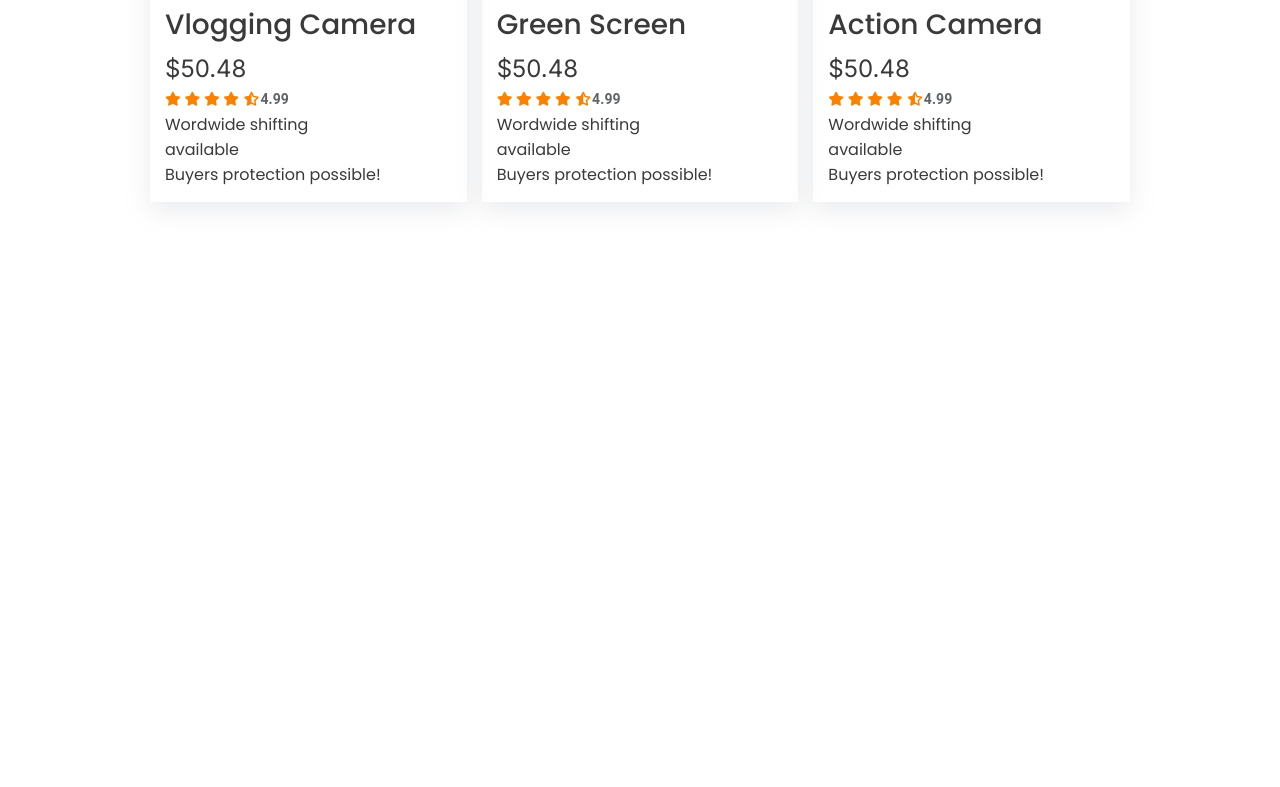
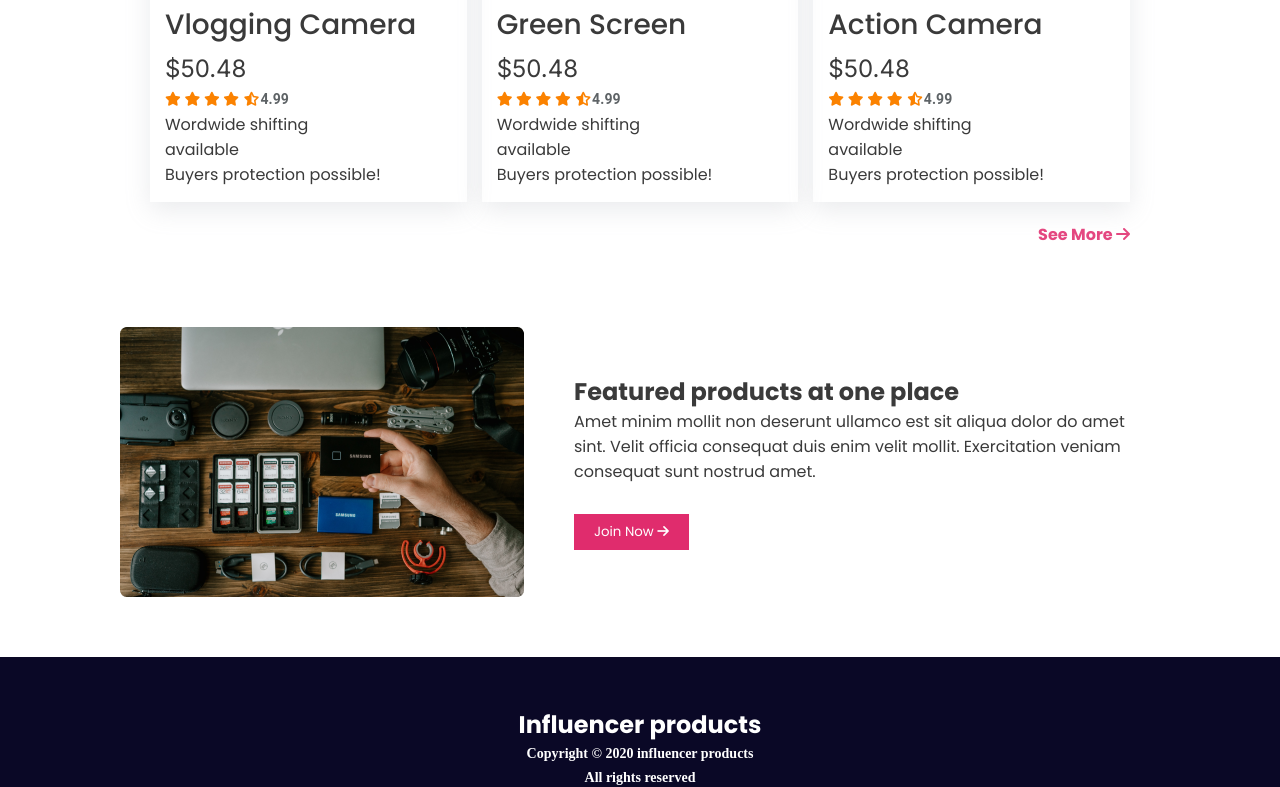
Before and after one commit to Mazed1314/influencer-gear-main, a plain HTML site: page index.html in a window 1280 px wide. Shown: the part 2068-2855 px from the top of the page. Before the commit the page ends 2320 px from the top, so only its background shows below. Drawn offline with Linux system fonts and the light colour scheme.

Commit message:
footer done

```diff
--- a/index.html
+++ b/index.html
@@ -124,8 +124,8 @@
                 <i class="fa-solid fa-star"></i>
                 <i class="fa-solid fa-star"></i>
                 <i class="fa-solid fa-star"></i>
-                <i class="fa-solid fa-star"></i>
-                <i class="fa-solid fa-star-half-stroke"></i>4.99
+                <i class="fa-solid fa-star-half-stroke"></i
+                ><i class="fa-regular fa-star"></i>4.99
               </h4>
               <p>
                 Wordwide shifting <br />
@@ -230,7 +230,37 @@
             </div>
           </div>
         </div>
+        <div class="button-holder">
+          <button class="btn-main">
+            See More <i class="fa-solid fa-arrow-right"></i>
+          </button>
+        </div>
+      </section>
+      <section class="featured">
+        <img src="images/gear.png" alt="" />
+        <div class="featured-content">
+          <h2 class="featured-title">Featured products at one place</h2>
+          <p>
+            Amet minim mollit non deserunt ullamco est sit aliqua dolor do amet
+            sint. Velit officia consequat duis enim velit mollit. Exercitation
+            veniam consequat sunt nostrud amet.
+          </p>
+          <button class="featured-btn">
+            Join Now <i class="fa-solid fa-arrow-right"></i>
+          </button>
+        </div>
       </section>
     </main>
+
+    <footer>
+      <h3>Influencer products</h3>
+      <p>Copyright © 2020 influencer products <br />All rights reserved</p>
+      <div class="social-link">
+        <a href=""><i class="fa-brands fa-instagram"></i></a>
+        <a href=""><i class="fa-brands fa-dribbble"></i></a>
+        <a href=""><i class="fa-brands fa-twitter"></i></a>
+        <a href=""><i class="fa-brands fa-youtube"></i></a>
+      </div>
+    </footer>
   </body>
 </html>
--- a/style.css
+++ b/style.css
@@ -17,7 +17,8 @@
   background: #e02c6d;
   padding: 8px 20px;
 }
-.btn-primary > i {
+.btn-primary > i,
+.featured-btn > i {
   color: #fff;
 }
 
@@ -77,6 +78,9 @@ header .other-site-link {
 
 /* main style start */
 
+main .popular-collection {
+  padding: 0px 150px;
+}
 main .popular-collection h3 {
   text-align: center;
   font-size: 1.8rem;
@@ -86,7 +90,7 @@ main .popular-collection .popular-collection-content {
   display: grid;
   grid-template-columns: repeat(3, 1fr);
   gap: 15px;
-  padding: 50px 150px;
+  padding-top: 50px;
   justify-content: center;
 }
 main .popular-collection .popular-collection-content .card {
@@ -117,6 +121,65 @@ main .popular-collection .card .card-rating {
 main .popular-collection .card .card-rating i {
   color: #fb8200;
 }
+main .popular-collection .button-holder {
+  text-align: right;
+}
+.btn-main {
+  color: rgba(224, 44, 109, 0.87);
+  background: none;
+  border: none;
+  font-family: Poppins;
+  font-size: 1rem;
+  font-weight: 700;
+  padding: 20px 0;
+}
+.btn-main > i {
+  color: rgba(224, 44, 109, 0.87);
+}
+
+main .featured {
+  display: flex;
+  gap: 50px;
+  padding: 60px 120px;
+  align-items: center;
+}
+main > .featured > .featured-title {
+  font-family: Poppins;
+  font-size: 2.3rem;
+  font-weight: 700;
+}
+main > .featured .featured-btn {
+  border: none;
+  color: #fff;
+  background: #e02c6d;
+  padding: 8px 20px;
+  margin-top: 30px;
+}
+
+/* footer style start */
+
+footer {
+  background: #0a0826;
+  padding: 50px 0;
+  text-align: center;
+}
+footer > h3 {
+  color: #fff;
+  font-family: Poppins;
+  font-size: 24px;
+  font-weight: 700;
+}
+footer > p {
+  color: #fff;
+  font-family: Manrope;
+  font-size: 14px;
+  font-weight: 700;
+  line-height: 24px;
+}
+footer .social-link i {
+  color: #fff;
+  margin-right: 20px;
+}
 
 /* responsive styles start */
 
@@ -127,11 +190,13 @@ main .popular-collection .card .card-rating i {
     padding: 30px 20px;
   }
   header nav,
-  .banner-container {
+  .banner-container,
+  .featured {
     flex-direction: column;
     text-align: center;
   }
-  header .banner-container {
+  header .banner-container,
+  .featured {
     flex-direction: column-reverse;
   }
   header .banner-content {
@@ -142,11 +207,15 @@ main .popular-collection .card .card-rating i {
     justify-content: space-around;
     margin: 20px 0;
   }
+  main .popular-collection {
+    padding: 0px 40px;
+  }
   main .popular-collection .popular-collection-content {
-    display: grid;
     grid-template-columns: repeat(1, 1fr);
     gap: 15px;
-    padding: 30px 80px;
+  }
+  main .featured {
+    padding: 30px 20px;
   }
 }
 
@@ -168,6 +237,9 @@ main .popular-collection .card .card-rating i {
   header .banner-content {
     padding: 0;
   }
+  main .popular-collection {
+    padding: 0px 30px;
+  }
   main .popular-collection .popular-collection-content {
     display: grid;
     grid-template-columns: repeat(2, 1fr);
```
